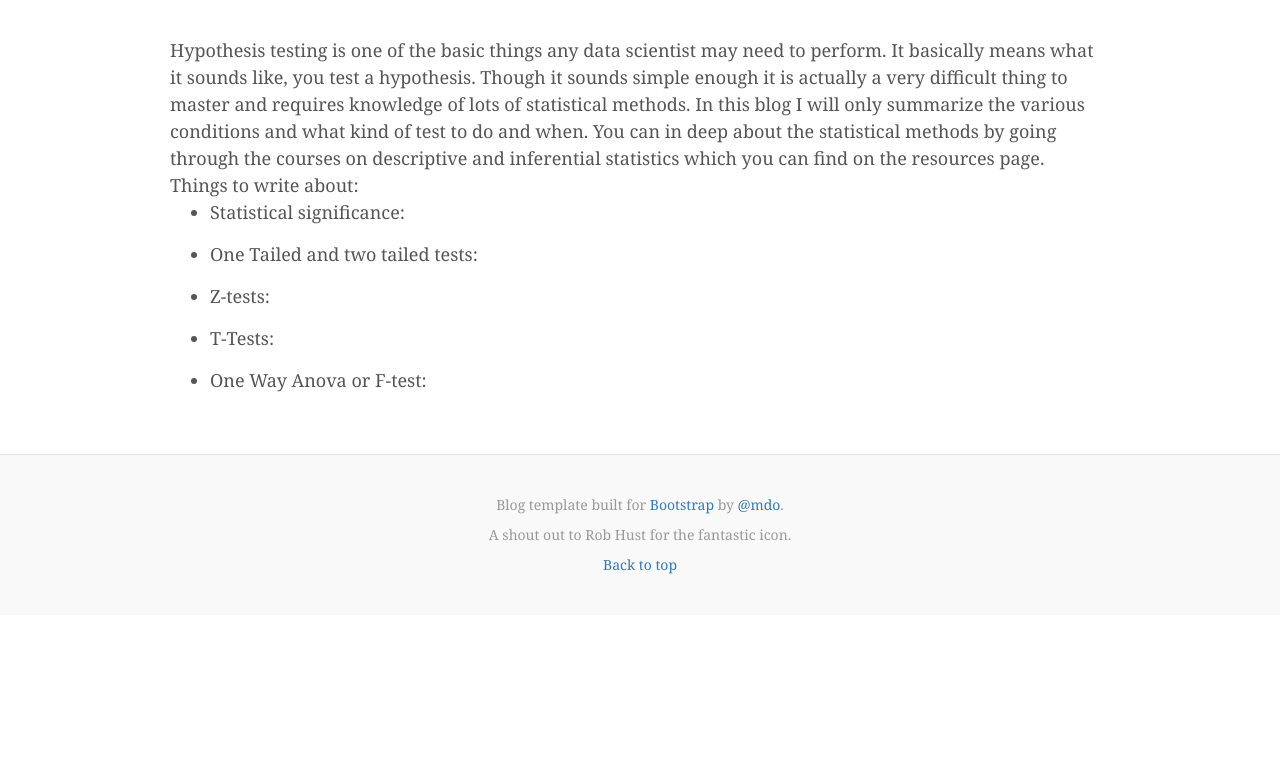
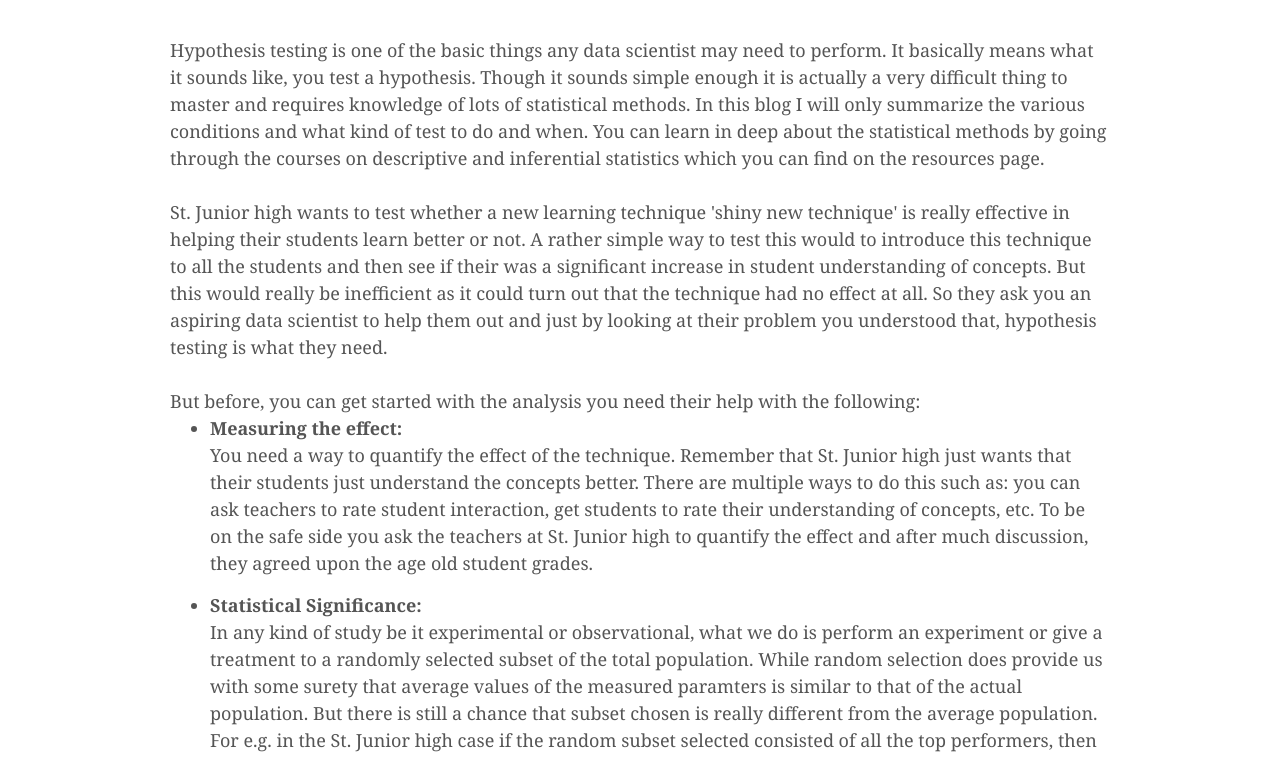
Before and after one commit to monkeydunkey/monkeydunkey.github.io, a plain HTML site: page blog/HypothesisTesting.html in a window 1280 px wide. Shown: the part 187-945 px from the top of the page. Before the commit the page ends 802 px from the top, so only its background shows below. Drawn offline with nearby package versions, Linux system fonts and the light colour scheme.

Commit message:
completed till statistical significance

```diff
--- a/blog/HypothesisTesting.html
+++ b/blog/HypothesisTesting.html
@@ -8,7 +8,7 @@
     <meta name="description" content="">
     <meta name="author" content="">
     <link rel="icon" type="image/png" sizes="32x32" href="../favicon-96x96.png">
-    <title>Variance and Bias</title>
+    <title>Hypothesis Testing</title>
 
     <!-- Bootstrap core CSS -->
     <link href="../stylesheets/bootstrap/css/bootstrap.min.css" rel="stylesheet">
@@ -43,17 +43,59 @@
                   Hypothesis testing is one of the basic things any data scientist may need to perform. It basically means
                   what it sounds like, you test a hypothesis. Though it sounds simple enough it is actually a very difficult
                   thing to master and requires knowledge of lots of statistical methods. In this blog I will only summarize
-                  the various conditions and what kind of test to do and when. You can in deep about the statistical methods
+                  the various conditions and what kind of test to do and when. You can learn in deep about the statistical methods
                   by going through the courses on descriptive and inferential statistics which you can find on the resources
                   page.
                   <br>
+                  <br>
+                  St. Junior high wants to test whether a new
+                  learning technique 'shiny new technique' is really effective in helping their students learn better or not.
+                  A rather simple way to test this would to introduce this technique to all the students and then see if their was
+                  a significant increase in student understanding of concepts. But this would really be inefficient as it could turn
+                  out that the technique had no effect at all. So they ask you an aspiring data scientist to help them out and just
+                  by looking at their problem you understood that, hypothesis testing is what they need.
+                  <br>
+                  <br>
+                  But before, you can get started with the analysis you need their help with the following:
+                  <ul>
+                    <li><b>Measuring the effect:</b>
+                        <br>
+                        You need a way to quantify the effect of the technique. Remember that St. Junior high just wants that
+                        their students just understand the concepts better. There are multiple ways to do this such as: you
+                        can ask teachers to rate student interaction, get students to rate their understanding of concepts, etc.
+                        To be on the safe side you ask the teachers at St. Junior high to quantify the effect and after much
+                        discussion, they agreed upon the age old student grades.
+                    </li>
+                    <li><b>Statistical Significance:</b>
+                        <br>
+                        In any kind of study be it experimental or observational, what we do is perform an experiment or give a
+                        treatment to a randomly selected subset of the total population. While random selection does provide us
+                        with some surety that average values of the measured paramters is similar to that of the actual population.
+                        But there is still a chance that subset chosen is really different from the average population. For e.g. in
+                        the St. Junior high case if the random subset selected consisted of all the top performers, then even if
+                        the new technique had no effect the results of the sample group will be significantly better than the school's
+                        average.
+                        <br>
+                        <br>
+                        So there is a chance that the effect measured by you in any experiment is the result of random sample selection.
+                        To formally specify this uncertainity we decide upon significance level or &#945-level. A 0.05 &#945 level
+                        means that there is 5% chance of achieving the result by random chance. In other words we are 95% sure that our
+                        result is statistically significant. Popular &#945 values include:- 0.05, 0.01, 0.001. Remember these are just
+                        popular values, one can choose upon any significance level for his or her experiment.
+                        Coming back to the St. Junior high's problem, you deicided upon a 95% confidence interval or 0.05 &#945 level.
+                    </li>
+                  </ul>
+                  <br>
                     Things to write about:
                       <ul>
-                        <li>Statistical significance: </li>
                         <li>One Tailed and two tailed tests: </li>
-                        <li>Z-tests: </li>
-                        <li>T-Tests: </li>
-                        <li>One Way Anova or F-test: </li>
+                        <li>Give a brief introduction to each but perform a test using Z-statistic:
+                          <ul>
+                            <li>Z-tests: </li>
+                            <li>T-Tests: </li>
+                            <li>One Way Anova or F-test: </li>
+                          </ul>
+                        </li>
                       </ul>
                 </div><!-- /.blog-post -->
               </div><!-- /.blog-main -->
```
